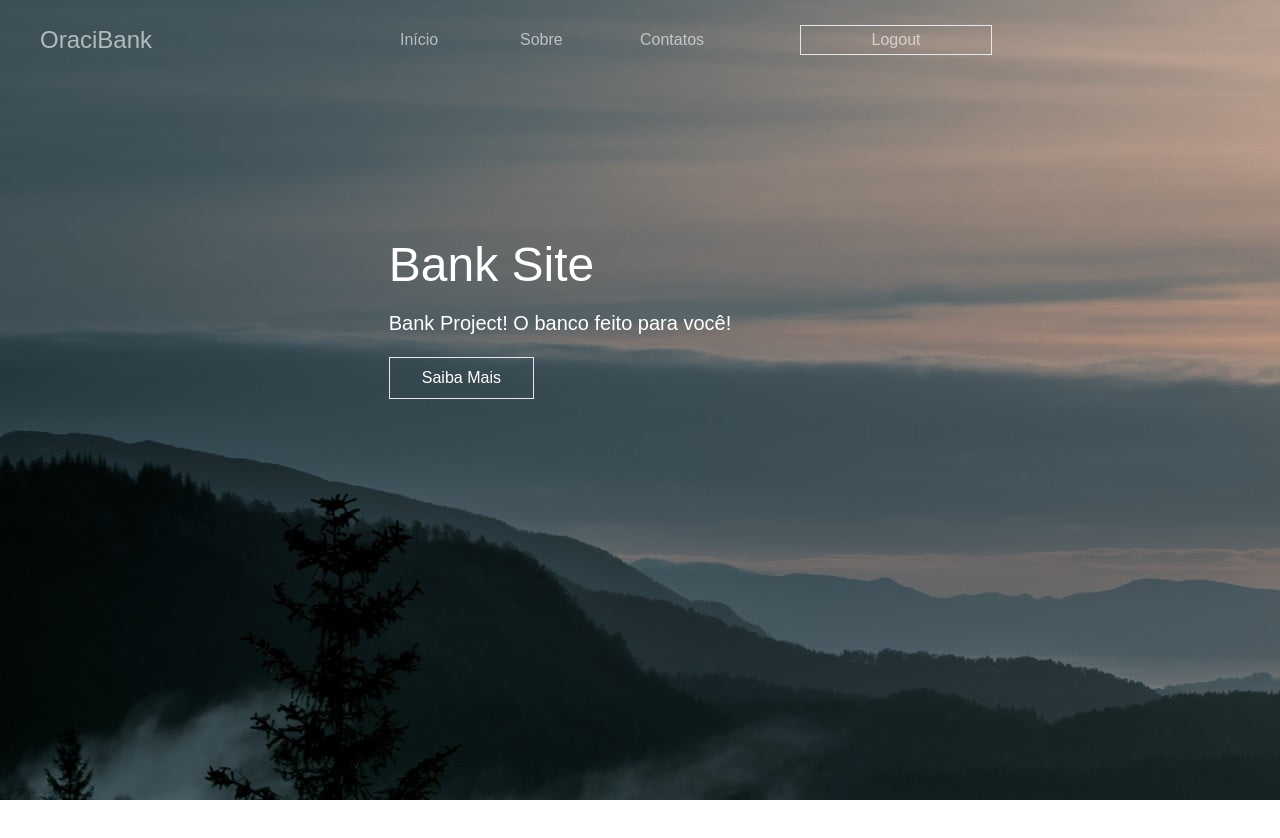
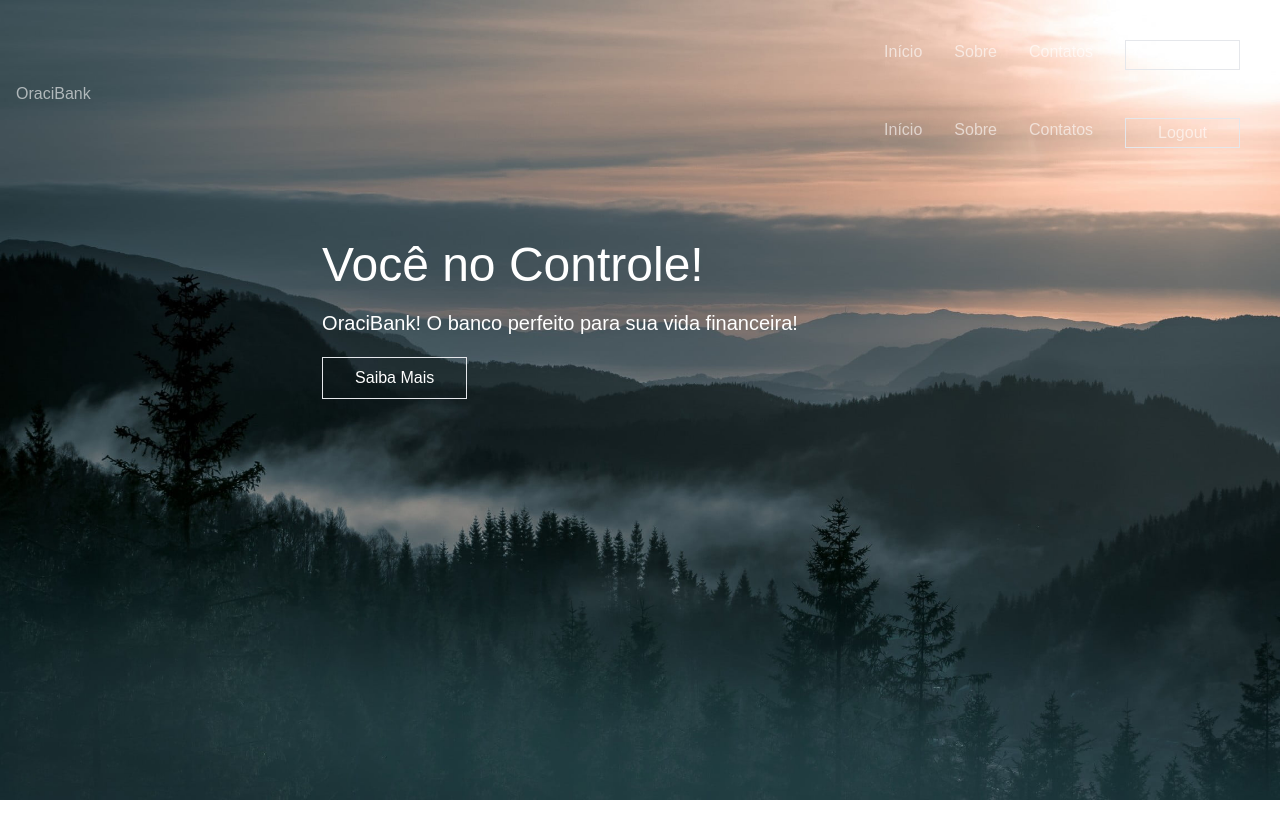
Before and after one commit to icarodr/bank-site, a Next.js app in the folder front/: page / in a window 1280 px wide. Shown: the top 838 px of the page. Built offline with nearby package versions, Linux system fonts and the light colour scheme.

Commit message:
comitei faltando 5 min

```diff
--- a/front/components/Center.jsx
+++ b/front/components/Center.jsx
@@ -3,7 +3,7 @@ import React from "react";
 const Center = ({titulo, mensagem}) => {
     return(
         <div className="flex items-center justify-center h-screen mb-12 bg-fixed bg-cover custom-img">
-            <div className="absolute top-0 left-0 right-0 bottom-0 z-[2] custom-img z-2"/>
+            <div className="top-0 left-0 right-0 bottom-0 z-[2] custom-img z-2"/>
             <div className="p-5 text-white z-[2] ml-[-10rem] mt-[-10rem]">
                 <h2 className="text-5xl">{titulo}</h2>
                 <p className="py-5 text-xl">{mensagem}</p>
--- a/front/components/NavBar.jsx
+++ /dev/null
@@ -1,23 +0,0 @@
-import React, { Component } from "react";
-import Link from "next/link";
-import { AiOutlineMenu, AiOutlineClose } from "react-icons/ai";
-
-const NavBar = () => {
-    return(
-        <div className="absolute top-0 bg-transparent z-10">
-            <div className="text-whitesmoke">
-                <ul className="text-white/60 flex items-center ml-10 h-20">
-                <Link href="/">
-                  <h1 className="text-white/60 text-2xl md:w-10 lg:w-80">OraciBank</h1>
-                </Link>
-                    <li className="ml-10 md:w-10 lg:w-20"><Link href="/"><a className="hover:text-black/40">Início</a></Link></li>
-                    <li className="ml-10 md:w-10 lg:w-20"><Link href="/"><a className="hover:text-black/40">Sobre</a></Link></li>
-                    <li className="ml-10 md:w-10 lg:w-20"><Link href="/"><a className="hover:text-black/40">Contatos</a></Link></li>
-                    <button className="px-8 py-0.5 border hover:bg-gray-600/30 ml-20 md:w-32 lg:w-48">Logout</button>
-                </ul>
-            </div>
-        </div>
-    );
-}
-
-export default NavBar;
--- /dev/null
+++ b/front/components/NavBar/NavBar.jsx
@@ -0,0 +1,33 @@
+import React, { Component } from "react";
+import Link from "next/link";
+import { AiOutlineMenu, AiOutlineClose } from "react-icons/ai";
+
+const NavBar = () => {
+    return(
+        <>
+        <div className="fixed w-full text-white/60 flex justify-between p-4 items-center">
+
+        <div className="logo">
+            <h1>OraciBank</h1>
+        </div>
+        <nav>
+            <ul className="md:flex gap-8 p-6">
+                <li><Link href="/"><a>Início</a></Link></li>
+                <li><Link href="/"><a>Sobre</a></Link></li>
+                <li><Link href="/"><a>Contatos</a></Link></li>
+                <button className="px-8 py-0.5 border hover:bg-gray-600/30">Logout</button>
+            </ul>
+            <ul className="hidden md:flex gap-8 p-6">
+                <li><Link href="/"><a>Início</a></Link></li>
+                <li><Link href="/"><a>Sobre</a></Link></li>
+                <li><Link href="/"><a>Contatos</a></Link></li>
+                <button className="px-8 py-0.5 border hover:bg-gray-600/30">Logout</button>
+            </ul>
+        </nav>
+
+        </div>
+        </>
+    );
+}
+
+export default NavBar;
--- a/front/pages/index.js
+++ b/front/pages/index.js
@@ -1,7 +1,6 @@
 import Head from 'next/head';
-import Image from 'next/image';
 import Center from '../components/Center';
-import NavBar from '../components/NavBar';
+import NavBar from '../components/NavBar/NavBar';
 
 export default function Home() {
   return (
@@ -12,7 +11,7 @@ export default function Home() {
         <link rel="icon" href="/favicon.ico" />
       </Head>
       <NavBar/>
-      <Center titulo='Bank Site' mensagem='Bank Project! O banco feito para você!' />
+      <Center titulo='Você no Controle!' mensagem='OraciBank! O banco perfeito para sua vida financeira!' />
     </div>
   );
 }
```
